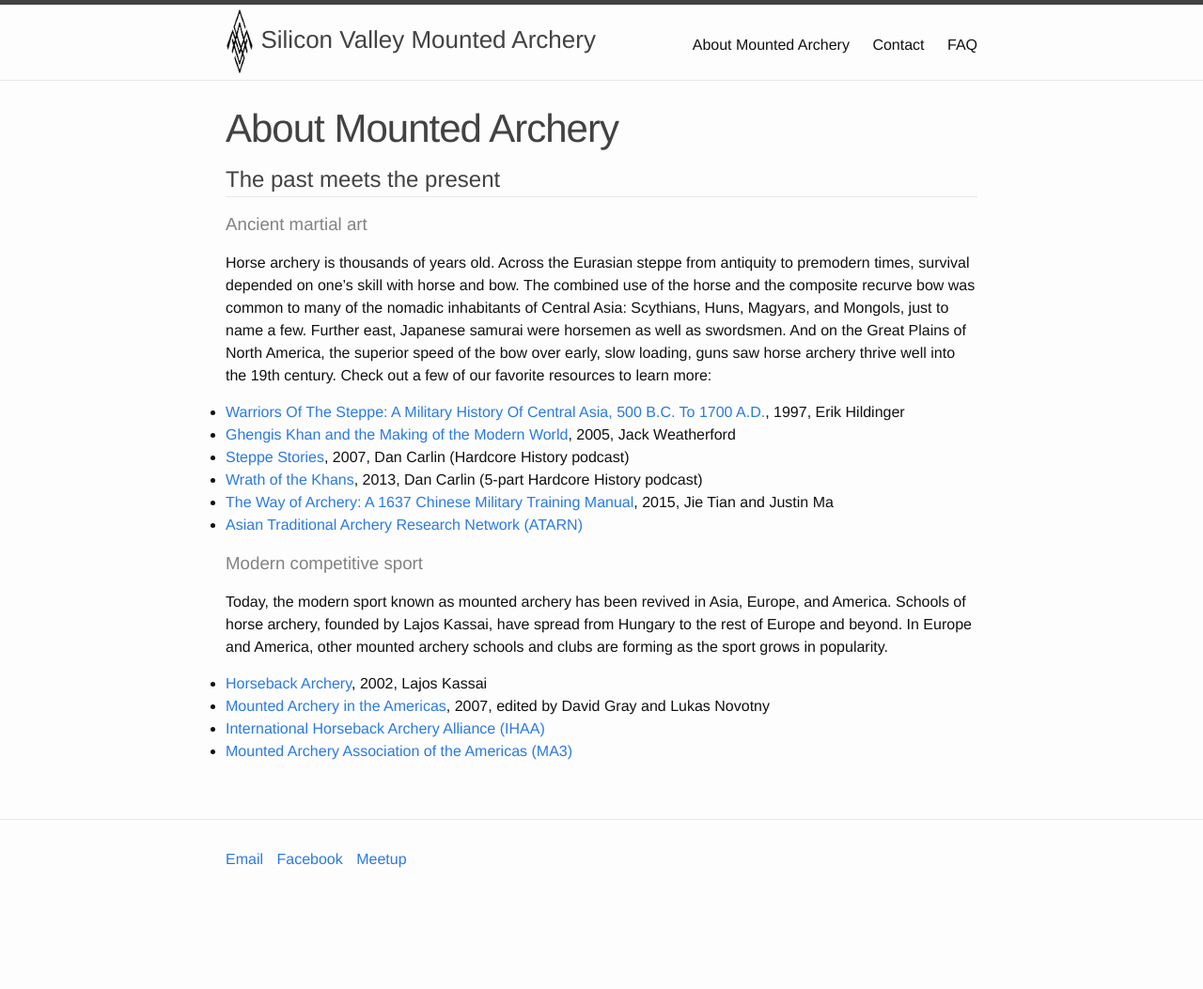
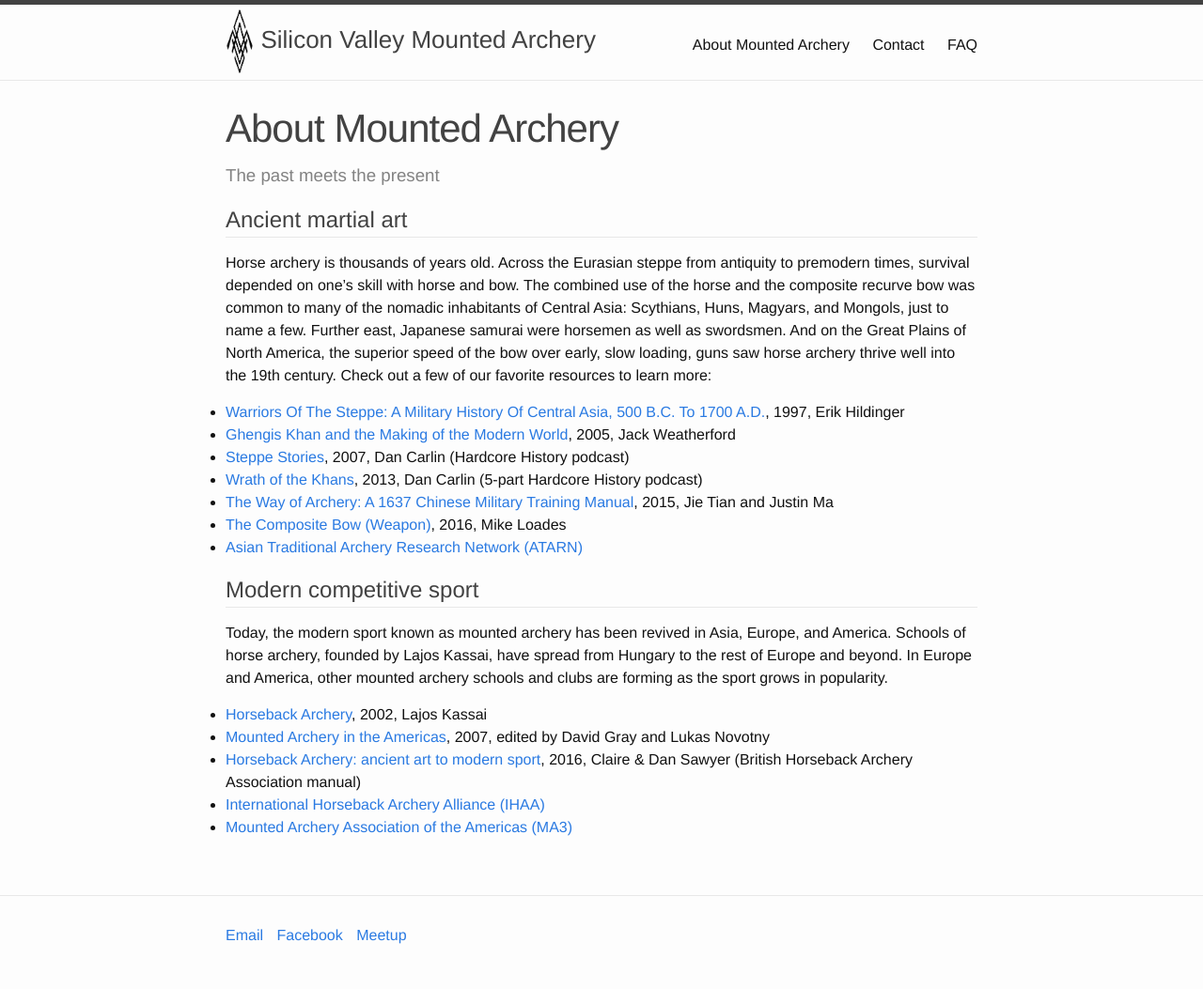
Before and after one commit to svmountedarchery/svmountedarchery.github.io, a Jekyll site: the page built from about-ma.md, in a window 1280 px wide. Shown: the whole page at 94% size. Built offline with Jekyll 4.4.1, drawn with Linux system fonts in a browser that asks for light colours; some web fonts are replaced; before the commit the page ends 972 px from its top, so only the background shows below that.

Commit message:
Add 2 books to about-ma

```diff
--- a/about-ma.md
+++ b/about-ma.md
@@ -4,9 +4,9 @@ title: About Mounted Archery
 permalink: /about-mounted-archery/
 ---
 
-## The past meets the present
+### The past meets the present
 
-### Ancient martial art
+## Ancient martial art
 Horse archery is thousands of years old. Across the Eurasian steppe from antiquity to premodern times, survival depended on one’s skill with horse and bow. The combined use of the horse and the composite recurve bow was common to many of the nomadic inhabitants of Central Asia: Scythians, Huns, Magyars, and Mongols, just to name a few. Further east, Japanese samurai were horsemen as well as swordsmen. And on the Great Plains of North America, the superior speed of the bow over early, slow loading, guns saw horse archery thrive well into the 19th century. Check out a few of our favorite resources to learn more:
 
 * [Warriors Of The Steppe: A Military History Of Central Asia, 500 B.C. To 1700 A.D.](http://www.amazon.com/dp/1885119437), 1997, Erik Hildinger
@@ -14,12 +14,14 @@ Horse archery is thousands of years old. Across the Eurasian steppe from antiqui
 * [Steppe Stories](http://www.dancarlin.com/product-category/hardcore-history/classic-hardcore-history/page/2/), 2007, Dan Carlin (Hardcore History podcast)
 * [Wrath of the Khans](http://www.dancarlin.com/hardcore-history-series/), 2013, Dan Carlin (5-part Hardcore History podcast)
 * [The Way of Archery: A 1637 Chinese Military Training Manual](http://www.thewayofarchery.com), 2015, Jie Tian and Justin Ma
+* [The Composite Bow (Weapon)](http://a.co/e4iDgRe), 2016, Mike Loades
 * [Asian Traditional Archery Research Network (ATARN)](http://www.atarn.org/)
 
-### Modern competitive sport
+## Modern competitive sport
 Today, the modern sport known as mounted archery has been revived in Asia, Europe, and America. Schools of horse archery, founded by Lajos Kassai, have spread from Hungary to the rest of Europe and beyond. In Europe and America, other mounted archery schools and clubs are forming as the sport grows in popularity.
 
 * [Horseback Archery](http://horsebows.com/accessories.htm), 2002, Lajos Kassai
 * [Mounted Archery in the Americas](http://amzn.com/0300151179), 2007, edited by David Gray and Lukas Novotny
+* [Horseback Archery: ancient art to modern sport](http://www.blurb.com/b/7303960-horseback-archery-ancient-art-to-modern-sport), 2016, Claire & Dan Sawyer (British Horseback Archery Association manual)
 * [International Horseback Archery Alliance (IHAA)](http://www.horsebackarchery.info/)
 * [Mounted Archery Association of the Americas (MA3)](http://www.mountedarchery.org/)
```
